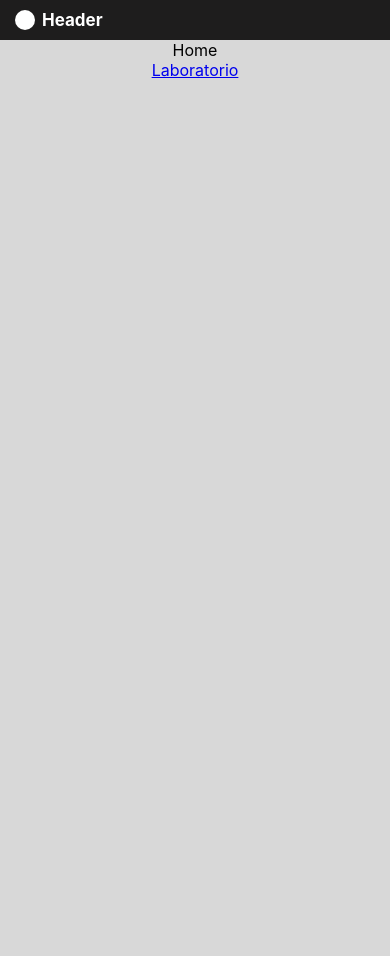
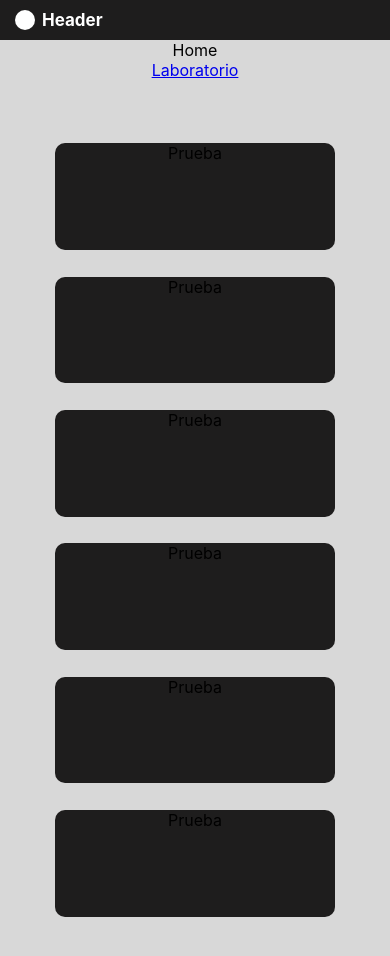
Before and after one commit to JuanFeA98/React_Charts, a React (Create React App) app: page / in a window 390 px wide. Shown: the top 956 px of the page. Before the commit the page ends 844 px from the top, so only its background shows below. Built offline with nearby package versions, Linux system fonts and the light colour scheme.

Commit message:
Responsive design

```diff
--- /dev/null
+++ b/src/components/Library_Card.js
@@ -0,0 +1,14 @@
+import React from 'react'
+
+import '../styles/library_card.css'
+
+export default function Library_Card(props) {
+
+  return (
+    <div className='Library_Card' style={{ background:props.color }}>
+        <p>
+          {props.name}
+        </p>
+    </div>
+  )
+}
--- a/src/pages/Home.js
+++ b/src/pages/Home.js
@@ -1,11 +1,23 @@
 import React from 'react'
 import { Link } from 'react-router-dom'
+
+import LibraryCard from '../components/Library_Card'
+
+import '../styles/home.css'
 
 export default function Home() {
   return (
     <div className="Home">
         <div>Home</div>
         <Link to='/laboratorio'>Laboratorio</Link>
+        <div className="home_container">
+          <LibraryCard name='Prueba' color='rgb(30, 29, 29)'></LibraryCard>
+          <LibraryCard name='Prueba' color='rgb(30, 29, 29)'></LibraryCard>
+          <LibraryCard name='Prueba' color='rgb(30, 29, 29)'></LibraryCard>
+          <LibraryCard name='Prueba' color='rgb(30, 29, 29)'></LibraryCard>
+          <LibraryCard name='Prueba' color='rgb(30, 29, 29)'></LibraryCard>
+          <LibraryCard name='Prueba' color='rgb(30, 29, 29)'></LibraryCard>
+        </div>
     </div>
   )
 }
--- /dev/null
+++ b/src/styles/home.css
@@ -0,0 +1,26 @@
+.home_container{
+    width: 90%;
+    height: 400px;
+    margin: 50px auto;
+    display: grid;
+    grid-template-columns: 1fr 1fr 1fr;
+    grid-template-rows: 1fr 1fr;
+}
+
+
+@media only screen and (max-width: 768px) {
+    .home_container{
+        height: 600px;
+        grid-template-columns: 1fr 1fr;
+        grid-template-rows: 1fr 1fr 1fr;
+    }
+}
+
+@media only screen and (max-width: 600px) {
+    .home_container{
+        height: 800px;
+        grid-template-columns: 1fr;
+        grid-template-rows: 1fr 1fr 1fr 1fr 1fr 1fr;
+
+    }
+}
--- /dev/null
+++ b/src/styles/library_card.css
@@ -0,0 +1,8 @@
+.Library_Card{
+    background: white;
+    width: 80%;
+    height: 80%;
+    justify-self: center;
+    align-self: center;
+    border-radius: 10px;
+}
```
